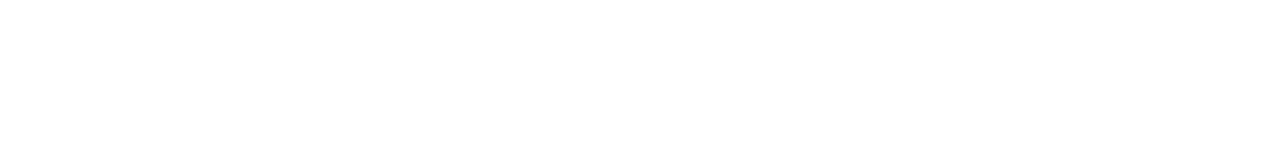
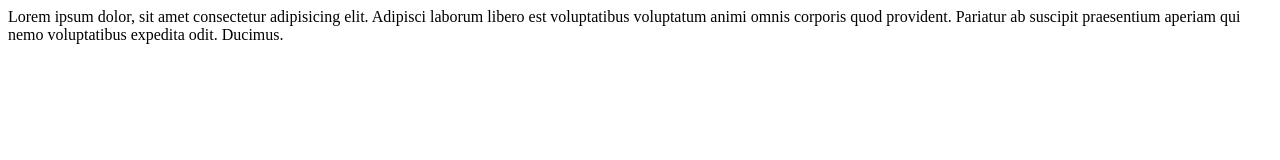
Before and after one commit to hemadadi/sample-project, a plain HTML site: page index.html in a window 1280 px wide. Drawn offline with Linux system fonts and the light colour scheme.

Commit message:
updated text

```diff
--- a/index.html
+++ b/index.html
@@ -5,5 +5,10 @@
     <meta name="viewport" content="width=device-width, initial-scale=1.0" />
     <title>Document</title>
   </head>
-  <body></body>
+  <body>
+    Lorem ipsum dolor, sit amet consectetur adipisicing elit. Adipisci laborum
+    libero est voluptatibus voluptatum animi omnis corporis quod provident.
+    Pariatur ab suscipit praesentium aperiam qui nemo voluptatibus expedita
+    odit. Ducimus.
+  </body>
 </html>
```
